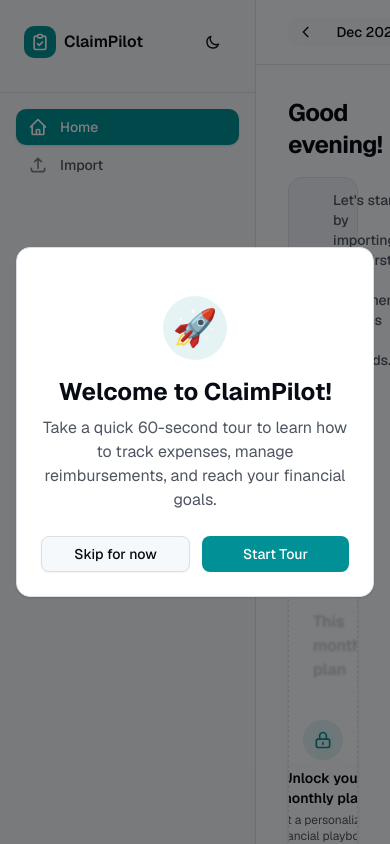
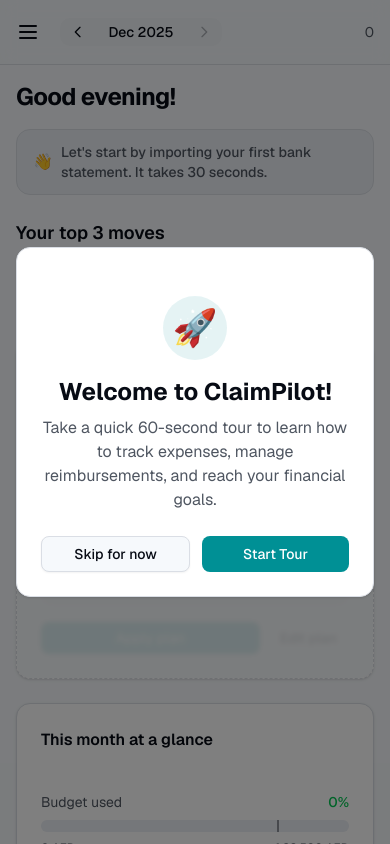
Before and after one commit to Jouhafa/ClaimPilot, a Next.js app: page /app in a window 390 px wide. Shown: the top 844 px of the page. Built offline with nearby package versions, Linux system fonts and the light colour scheme.

Commit message:
feat: Add mobile responsive sidebar with hamburger menu toggle

```diff
--- a/src/components/app/AppShell.tsx
+++ b/src/components/app/AppShell.tsx
@@ -105,6 +105,7 @@
 function AppContent() {
   const [activeTab, setActiveTab] = useState<TabId>("home");
   const [selectedMonth, setSelectedMonth] = useState(() => new Date());
+  const [sidebarOpen, setSidebarOpen] = useState(false);
   const { transactions, goals, tier, hasAccess } = useApp();
   const searchParams = useSearchParams();
 
@@ -171,9 +172,10 @@
     t => t.tag === "reimbursable" && t.status === "draft"
   ).length;
 
-  // Navigation callback
+  // Navigation callback - also closes sidebar on mobile
   const handleNavigate = useCallback((tab: string) => {
     setActiveTab(tab as TabId);
+    setSidebarOpen(false);
   }, []);
 
   // Check if nav item is unlocked
@@ -462,8 +464,22 @@
 
   return (
     <div className="min-h-screen flex">
+      {/* Mobile backdrop */}
+      {sidebarOpen && (
+        <div
+          className="fixed inset-0 z-30 bg-black/50 md:hidden transition-opacity"
+          onClick={() => setSidebarOpen(false)}
+          aria-hidden="true"
+        />
+      )}
+
       {/* Sidebar */}
-      <aside className="w-64 bg-sidebar border-r border-sidebar-border flex flex-col">
+      <aside className={cn(
+        "fixed inset-y-0 left-0 z-40 w-64 bg-sidebar border-r border-sidebar-border flex flex-col",
+        "transform transition-transform duration-300 ease-in-out",
+        "md:relative md:translate-x-0",
+        sidebarOpen ? "translate-x-0" : "-translate-x-full"
+      )}>
         {/* Logo */}
         <div className="p-6 border-b border-sidebar-border">
           <div className="flex items-center justify-between mb-2">
@@ -475,7 +491,19 @@
               </div>
               <span className="font-semibold text-sidebar-foreground">ClaimPilot</span>
             </Link>
-            <ThemeToggle />
+            <div className="flex items-center gap-2">
+              <ThemeToggle />
+              {/* Close button - mobile only */}
+              <button
+                onClick={() => setSidebarOpen(false)}
+                className="md:hidden p-1.5 rounded-lg hover:bg-muted transition-colors"
+                aria-label="Close menu"
+              >
+                <svg className="w-5 h-5" fill="none" stroke="currentColor" viewBox="0 0 24 24">
+                  <path strokeLinecap="round" strokeLinejoin="round" strokeWidth={2} d="M6 18L18 6M6 6l12 12" />
+                </svg>
+              </button>
+            </div>
           </div>
           <DemoModeIndicator />
         </div>
@@ -513,7 +541,10 @@
                     return (
                       <li key={item.id}>
                         <button
-                          onClick={() => setActiveTab(item.id)}
+                          onClick={() => {
+                            setActiveTab(item.id);
+                            setSidebarOpen(false);
+                          }}
                           className={cn(
                             "w-full flex items-center gap-3 px-3 py-2 rounded-lg text-left transition-all duration-200",
                             isActive
@@ -589,20 +620,33 @@
       </aside>
 
       {/* Main content */}
-      <main className="flex-1 overflow-auto bg-background">
+      <main className="flex-1 overflow-auto bg-background md:ml-0">
         {/* Header with month selector */}
-        <header className="sticky top-0 z-10 bg-background/80 backdrop-blur-sm border-b border-border px-8 py-3">
+        <header className="sticky top-0 z-10 bg-background/80 backdrop-blur-sm border-b border-border px-4 md:px-8 py-3">
           <div className="flex items-center justify-between max-w-6xl mx-auto">
-            <MonthSelector
-              selectedMonth={selectedMonth}
-              onMonthChange={setSelectedMonth}
-            />
+            <div className="flex items-center gap-3">
+              {/* Hamburger menu button - mobile only */}
+              <button
+                onClick={() => setSidebarOpen(true)}
+                className="md:hidden p-2 -ml-2 rounded-lg hover:bg-muted transition-colors"
+                aria-label="Open menu"
+              >
+                <svg className="w-6 h-6" fill="none" stroke="currentColor" viewBox="0 0 24 24">
+                  <path strokeLinecap="round" strokeLinejoin="round" strokeWidth={2} d="M4 6h16M4 12h16M4 18h16" />
+                </svg>
+              </button>
+              <MonthSelector
+                selectedMonth={selectedMonth}
+                onMonthChange={setSelectedMonth}
+              />
+            </div>
             <div className="flex items-center gap-4 text-sm text-muted-foreground">
-              <span>{transactions.length} transactions</span>
+              <span className="hidden sm:inline">{transactions.length} transactions</span>
+              <span className="sm:hidden">{transactions.length}</span>
             </div>
           </div>
         </header>
-        <div className="p-8 max-w-6xl mx-auto">
+        <div className="p-4 md:p-8 max-w-6xl mx-auto">
           {renderContent()}
         </div>
       </main>
```
